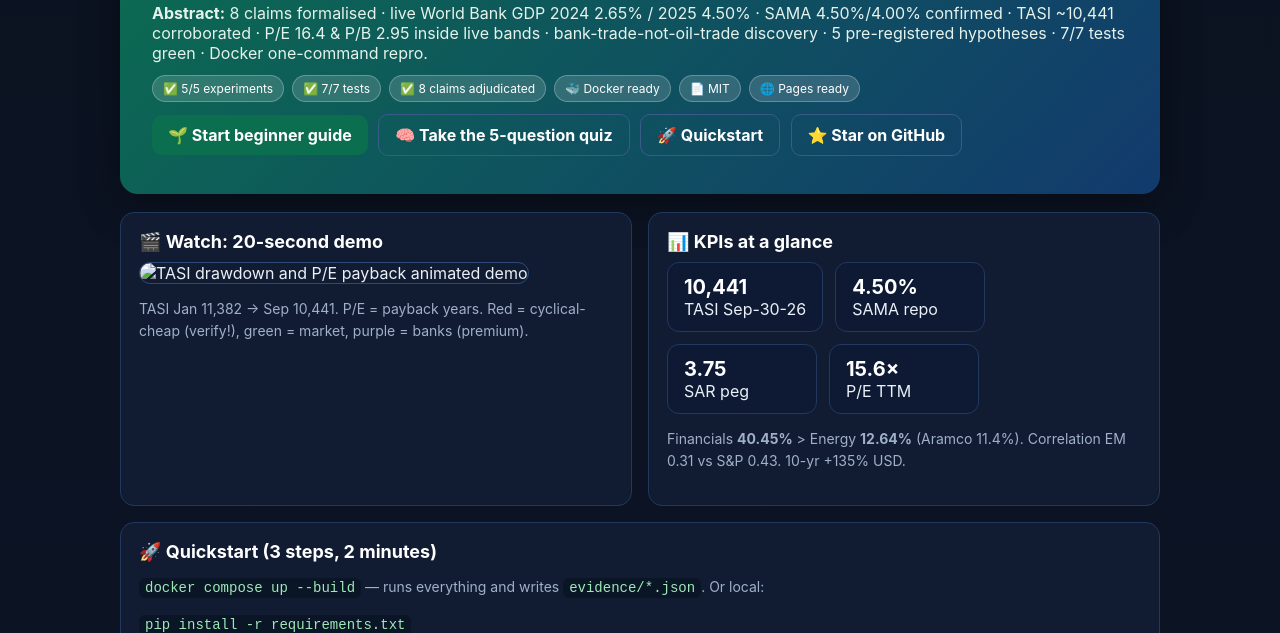
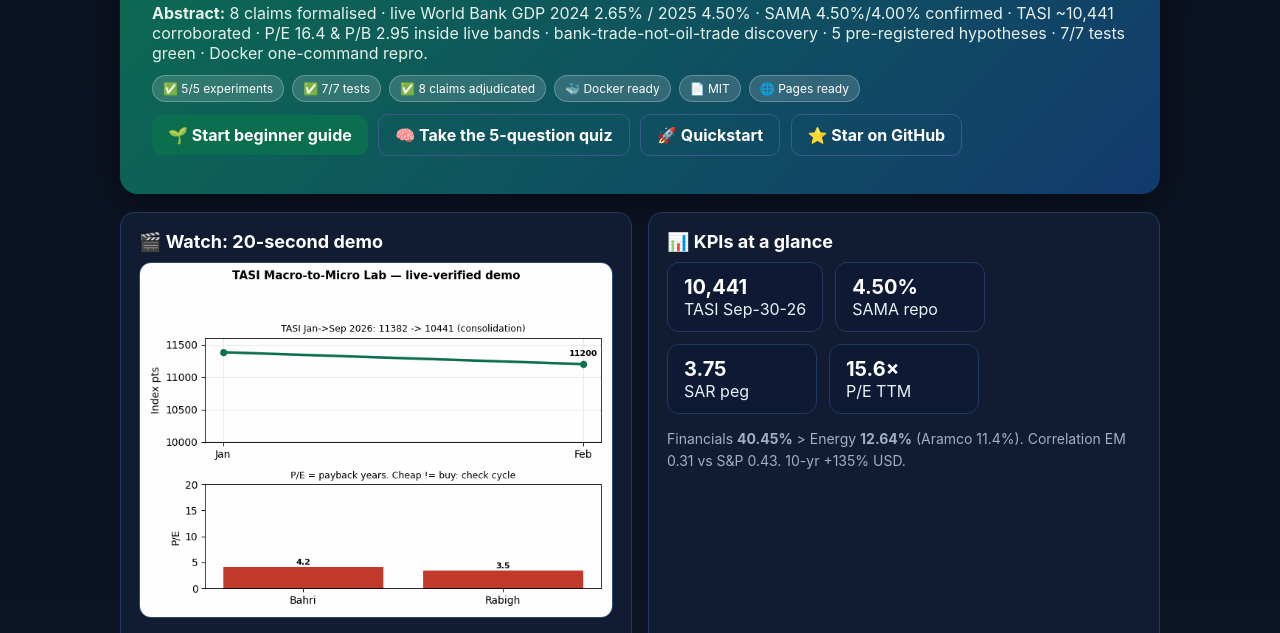
Before and after one commit to M0-AR/tasi-macro-to-micro-fundamental-verify-2026, a plain HTML site: page docs/index.html in a window 1280 px wide. Shown: the part 167-800 px from the top of the page. Drawn offline with Linux system fonts and the light colour scheme.

Commit message:
Pages 404 fix: .nojekyll, docs asset mirrors, clickable / /preview /docs/preview links

```diff
--- a/docs/index.html
+++ b/docs/index.html
@@ -41,7 +41,7 @@ img.demo{width:100%;border-radius:12px;border:1px solid #2c4a78}
 
 <div class="grid">
 <div class="card"><h2>🎬 Watch: 20-second demo</h2>
-<img class="demo" src="assets/demo.gif" alt="TASI drawdown and P/E payback animated demo"/>
+<img class="demo" src="../assets/demo.gif" alt="TASI drawdown and P/E payback animated demo"/>
 <p>TASI Jan 11,382 → Sep 10,441. P/E = payback years. Red = cyclical-cheap (verify!), green = market, purple = banks (premium).</p>
 </div>
 <div class="card"><h2>📊 KPIs at a glance</h2>
```
Also changed, not shown: docs/preview.html (+1 -1 lines), docs/assets/demo.gif (added), docs/assets/preview-hero.png (added), 3 other files.
